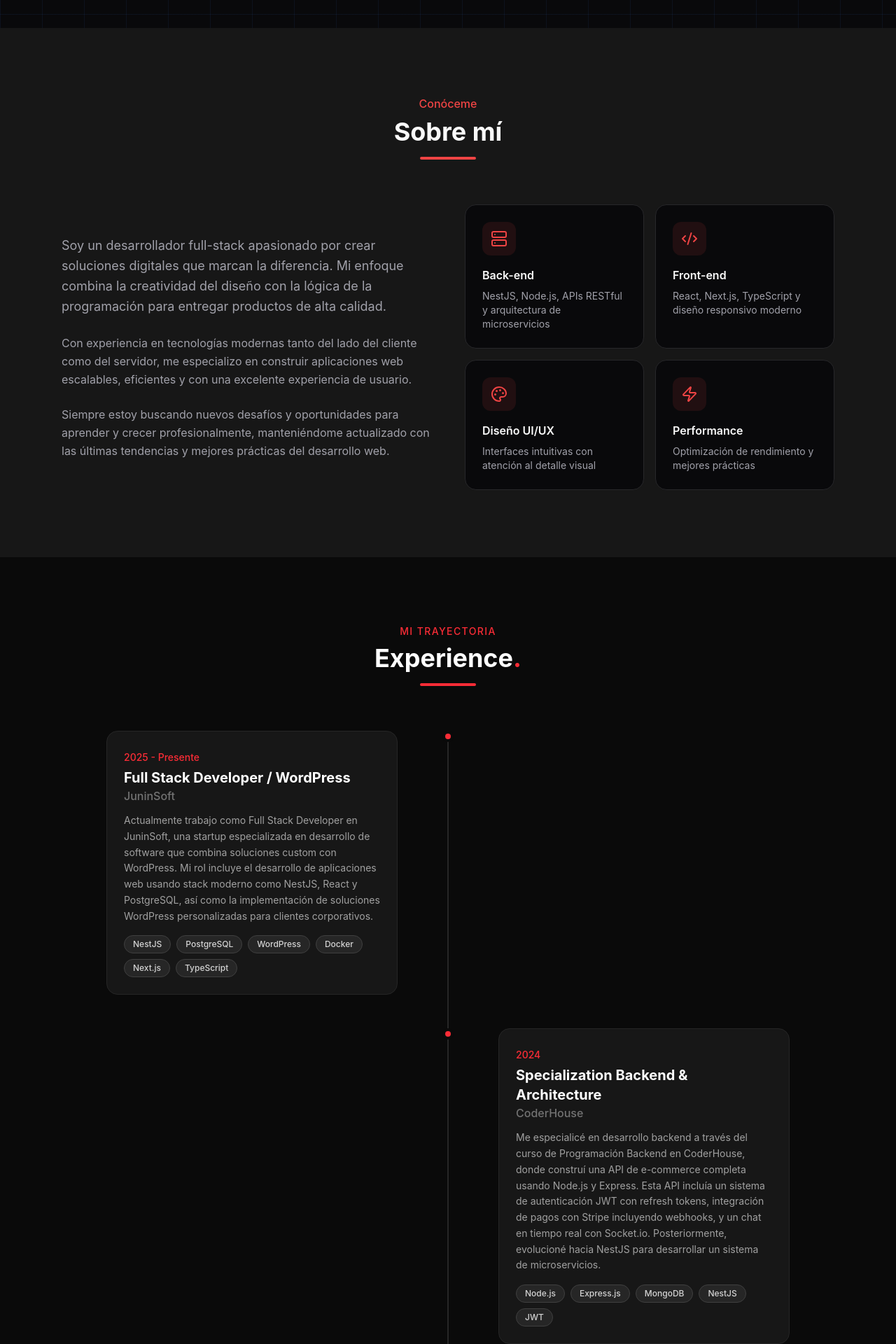
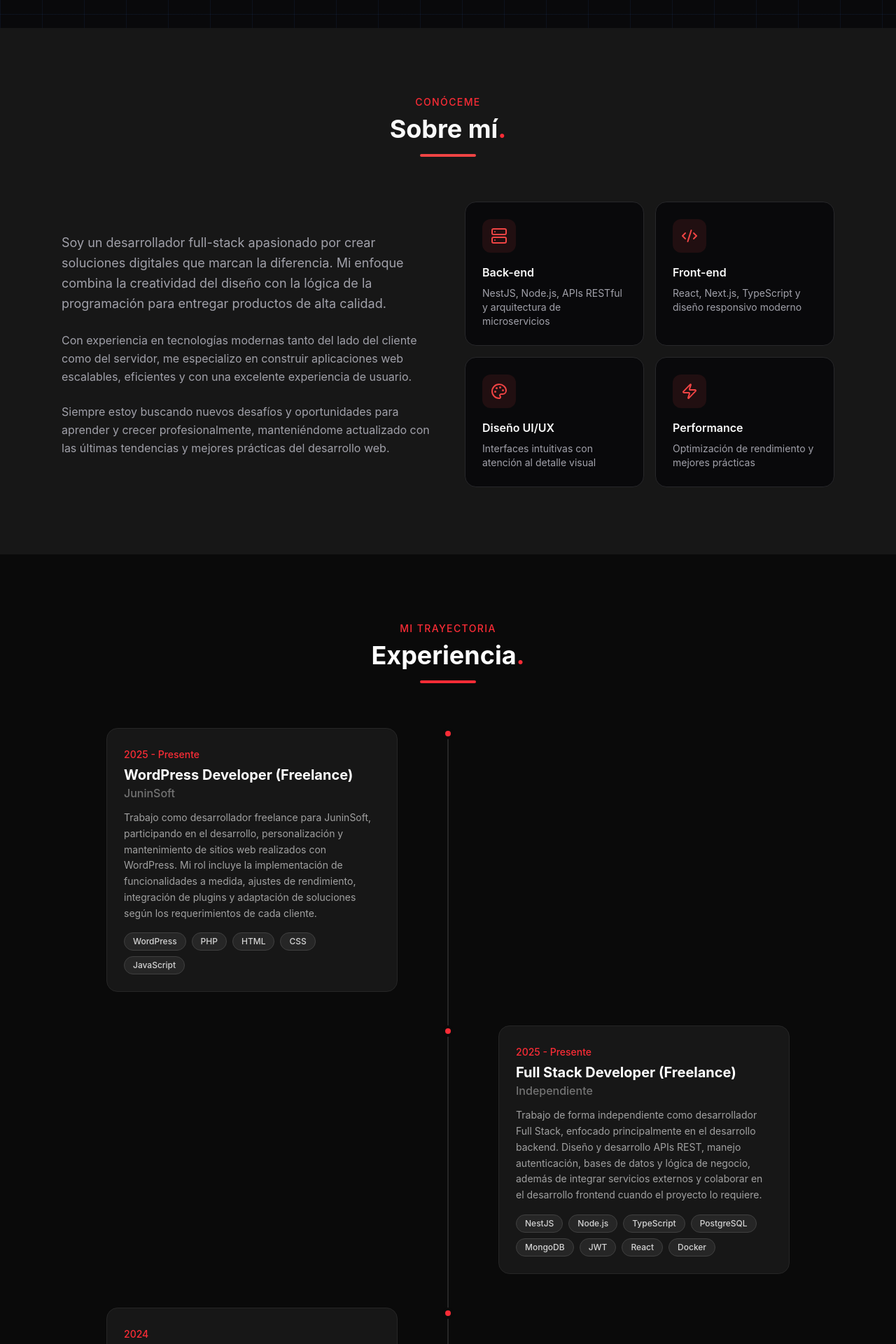
Before and after one commit to MarceloMastroiani/portfolio, a Next.js app: page / in a window 1280 px wide. Shown: the part 760-2680 px from the top of the page at 70% size. Built offline with nearby package versions, Linux system fonts and the light colour scheme.

Commit message:
fix: update data

```diff
--- a/src/app/globals.css
+++ b/src/app/globals.css
@@ -175,6 +175,9 @@
   --color-sidebar-ring: var(--sidebar-ring);
 }
 
+html {
+  scroll-behavior: smooth;
+}
 html,
 body {
   margin: 0;
--- a/src/components/layout/FooterContact/contact.tsx
+++ b/src/components/layout/FooterContact/contact.tsx
@@ -49,9 +49,11 @@ export default function Contact() {
     <section id="contact" className="py-24 bg-neutral-950 shadow-2xl">
       <div className="max-w-6xl mx-auto px-6">
         <div className="text-center mb-16">
-          <p className="text-red-500 font-medium mb-2">Trabajemos juntos</p>
+          <p className="text-red-500 font-medium mb-2 tracking-widest uppercase text-sm">
+            Trabajemos juntos
+          </p>
           <h2 className="text-3xl md:text-4xl font-bold text-white mb-4">
-            Contacto
+            Contacto<span className="text-red-500">.</span>
           </h2>
           <div className="w-20 h-1 bg-red-500 mx-auto rounded-full" />
         </div>
--- a/src/components/layout/Navigation/navigation.tsx
+++ b/src/components/layout/Navigation/navigation.tsx
@@ -9,7 +9,7 @@ const navItems = [
   { label: "Sobre mí", href: "/#about" },
   { label: "Experiencia", href: "#experience" },
   { label: "Proyectos", href: "/#projects" },
-  { label: "Habilidades", href: "#skills" },
+  { label: "Tecnologías", href: "#skills" },
   { label: "Contacto", href: "#contact" },
 ];
 
--- a/src/components/sections/About/About-me/About-me.tsx
+++ b/src/components/sections/About/About-me/About-me.tsx
@@ -29,9 +29,11 @@ export default function AboutMe() {
     <section id="about" className="py-24 bg-neutral-900">
       <div className="max-w-6xl mx-auto px-6">
         <div className="text-center mb-16">
-          <p className="text-primary font-medium mb-2">Conóceme</p>
+          <p className="text-red-500 font-medium mb-2 tracking-widest uppercase text-sm">
+            Conóceme
+          </p>
           <h2 className="text-3xl md:text-4xl font-bold text-foreground mb-4">
-            Sobre mí
+            Sobre mí<span className="text-red-500">.</span>
           </h2>
           <div className="w-20 h-1 bg-primary mx-auto rounded-full" />
         </div>
--- a/src/components/sections/Experience/index.tsx
+++ b/src/components/sections/Experience/index.tsx
@@ -1,46 +1,57 @@
 const experiences = [
   {
     year: "2025 - Presente",
-    title: "Full Stack Developer / WordPress",
+    title: "WordPress Developer (Freelance)",
     company: "JuninSoft",
     description:
-      "Actualmente trabajo como Full Stack Developer en JuninSoft, una startup especializada en desarrollo de software que combina soluciones custom con WordPress. Mi rol incluye el desarrollo de aplicaciones web usando stack moderno como NestJS, React y PostgreSQL, así como la implementación de soluciones WordPress personalizadas para clientes corporativos.",
-    technologies: [
-      "NestJS",
-      "PostgreSQL",
-      "WordPress",
-      "Docker",
-      "Next.js",
-      "TypeScript",
-    ],
+      "Trabajo como desarrollador freelance para JuninSoft, participando en el desarrollo, personalización y mantenimiento de sitios web realizados con WordPress. Mi rol incluye la implementación de funcionalidades a medida, ajustes de rendimiento, integración de plugins y adaptación de soluciones según los requerimientos de cada cliente.",
+    technologies: ["WordPress", "PHP", "HTML", "CSS", "JavaScript"],
     side: "left",
   },
   {
+    year: "2025 - Presente",
+    title: "Full Stack Developer (Freelance)",
+    company: "Independiente",
+    description:
+      "Trabajo de forma independiente como desarrollador Full Stack, enfocado principalmente en el desarrollo backend. Diseño y desarrollo APIs REST, manejo autenticación, bases de datos y lógica de negocio, además de integrar servicios externos y colaborar en el desarrollo frontend cuando el proyecto lo requiere.",
+    technologies: [
+      "NestJS",
+      "Node.js",
+      "TypeScript",
+      "PostgreSQL",
+      "MongoDB",
+      "JWT",
+      "React",
+      "Docker",
+    ],
+    side: "right",
+  },
+  {
     year: "2024",
-    title: "Specialization Backend & Architecture",
+    title: "Backend Specialization",
     company: "CoderHouse",
     description:
-      "Me especialicé en desarrollo backend a través del curso de Programación Backend en CoderHouse, donde construí una API de e-commerce completa usando Node.js y Express. Esta API incluía un sistema de autenticación JWT con refresh tokens, integración de pagos con Stripe incluyendo webhooks, y un chat en tiempo real con Socket.io. Posteriormente, evolucioné hacia NestJS para desarrollar un sistema de microservicios.",
+      "Me especialicé en desarrollo backend a través del curso de Programación Backend en CoderHouse. Durante la cursada desarrollé una API de e-commerce utilizando Node.js y Express, con autenticación JWT, manejo de roles, integración de pagos con Stripe y un sistema de chat en tiempo real con Socket.io. Como evolución del aprendizaje, comencé a trabajar con NestJS y conceptos de arquitectura y microservicios.",
     technologies: ["Node.js", "Express.js", "MongoDB", "NestJS", "JWT"],
-    side: "right",
+    side: "left",
   },
   {
     year: "2023",
     title: "Frontend Development",
     company: "CoderHouse",
     description:
-      "Completé mi formación en desarrollo frontend, aprendiendo React, JavaScript moderno y las mejores prácticas de desarrollo web. Construí múltiples proyectos incluyendo aplicaciones interactivas y sitios web responsivos.",
+      "Completé mi formación en desarrollo frontend, enfocándome en JavaScript moderno y React. Desarrollé proyectos prácticos que incluyeron aplicaciones interactivas, manejo de estado y maquetado de interfaces responsivas aplicando buenas prácticas de desarrollo web.",
     technologies: ["React", "JavaScript", "HTML", "CSS", "SASS"],
-    side: "left",
+    side: "right",
   },
   {
     year: "2022",
     title: "Inicio en Programación",
     company: "Autodidacta",
     description:
-      "Comencé mi viaje en el mundo de la programación, aprendiendo los fundamentos de HTML, CSS y JavaScript. Desarrollé mis primeros proyectos personales y descubrí mi pasión por el desarrollo web.",
+      "Comencé a aprender programación de forma autodidacta, incorporando los fundamentos de HTML, CSS y JavaScript. Realicé mis primeros proyectos personales, aprendiendo control de versiones con Git y sentando las bases para el desarrollo web.",
     technologies: ["HTML", "CSS", "JavaScript", "Git"],
-    side: "right",
+    side: "left",
   },
 ];
 
@@ -53,7 +64,7 @@ export default function Experience() {
             Mi Trayectoria
           </p>
           <h2 className="text-3xl md:text-4xl font-bold text-white mb-4">
-            Experience<span className="text-red-500">.</span>
+            Experiencia<span className="text-red-500">.</span>
           </h2>
           <div className="w-20 h-1 bg-red-500 mx-auto rounded-full" />
         </div>
@@ -77,7 +88,7 @@ export default function Experience() {
                       : "md:ml-auto md:pl-8"
                   }`}
                 >
-                  <div className="bg-neutral-900 rounded-xl border border-neutral-800 p-6 hover:border-red-500/30 transition-colors">
+                  <div className="bg-neutral-900 rounded-xl border border-neutral-800 p-6 hover:scale-105 transition-all duration-300">
                     <span className="text-red-500 font-medium text-sm">
                       {exp.year}
                     </span>
--- a/src/components/sections/Home/index.tsx
+++ b/src/components/sections/Home/index.tsx
@@ -43,7 +43,7 @@ export default function Hero() {
             >
               <div
                 id="imgDiv"
-                className={`absolute top-0 w-[80%] h-full rounded-3xl bg-(--color-primary) ${animation} md:w-80 md:h-80`}
+                className={`absolute top-0 w-full h-full rounded-3xl bg-(--color-primary)  ${animation} md:w-80 md:h-80`}
               >
                 <Image
                   className="absolute top-1/2 left-1/2 -translate-x-1/2 -translate-y-1/2 "
@@ -69,7 +69,7 @@ export default function Hero() {
 
             {/* Content */}
             <div className="flex-1 text-center lg:text-left">
-              <p className="text-red-500 font-medium mb-3 tracking-wide">
+              <p className="text-red-500 font-medium mb-3 tracking-widest uppercase text-sm">
                 ¡Hola! Soy
               </p>
               <h1 className="text-4xl md:text-5xl lg:text-6xl font-bold text-white mb-4 text-balance">
@@ -104,7 +104,7 @@ export default function Hero() {
               {/* Social Links */}
               <div className="flex items-center gap-4 justify-center lg:justify-start">
                 <a
-                  href="https://github.com/marcelomastroiani"
+                  href="https://github.com/MarceloMastroiani"
                   target="_blank"
                   rel="noopener noreferrer"
                   className="p-3 rounded-full bg-neutral-800 hover:bg-neutral-700 text-neutral-400 hover:text-white transition-colors"
@@ -113,7 +113,7 @@ export default function Hero() {
                   <Github size={20} />
                 </a>
                 <a
-                  href="https://linkedin.com/in/marcelomastroiani"
+                  href="https://www.linkedin.com/in/marcelo-mastroiani/"
                   target="_blank"
                   rel="noopener noreferrer"
                   className="p-3 rounded-full bg-neutral-800 hover:bg-neutral-700 text-neutral-400 hover:text-white transition-colors"
@@ -122,7 +122,7 @@ export default function Hero() {
                   <Linkedin size={20} />
                 </a>
                 <a
-                  href="mailto:contacto@marcelomastroiani.com"
+                  href="mailto:mastroianimarcelo04@gmail.com"
                   className="p-3 rounded-full bg-neutral-800 hover:bg-neutral-700 text-neutral-400 hover:text-white transition-colors"
                   aria-label="Email"
                 >
--- a/src/components/sections/Skills/skill.tsx
+++ b/src/components/sections/Skills/skill.tsx
@@ -19,9 +19,21 @@ import {
   SiGithub,
   SiDocker,
   SiPostgresql,
+  SiKubernetes,
 } from "react-icons/si";
 
 const techStack = [
+  { name: "Node.js", icon: SiNodedotjs },
+  { name: "Express", icon: SiExpress },
+  { name: "NestJS", icon: SiNestjs },
+  { name: "MongoDB", icon: SiMongodb },
+  { name: "PostgreSQL", icon: SiPostgresql },
+  { name: "Firebase", icon: SiFirebase },
+  { name: "Prisma", icon: SiPrisma },
+  { name: "Git", icon: SiGit },
+  { name: "GitHub", icon: SiGithub },
+  { name: "Docker", icon: SiDocker },
+  { name: "Kubernetes", icon: SiKubernetes },
   { name: "HTML5", icon: SiHtml5 },
   { name: "CSS3", icon: SiCss3 },
   { name: "SASS", icon: SiSass },
@@ -32,16 +44,6 @@ const techStack = [
   { name: "Next.js", icon: SiNextdotjs },
   { name: "Redux", icon: SiRedux },
   { name: "Material UI", icon: SiMui },
-  { name: "Node.js", icon: SiNodedotjs },
-  { name: "Express", icon: SiExpress },
-  { name: "NestJS", icon: SiNestjs },
-  { name: "MongoDB", icon: SiMongodb },
-  { name: "Firebase", icon: SiFirebase },
-  { name: "Prisma", icon: SiPrisma },
-  { name: "Git", icon: SiGit },
-  { name: "GitHub", icon: SiGithub },
-  { name: "Docker", icon: SiDocker },
-  { name: "PostgreSQL", icon: SiPostgresql },
 ];
 
 export function Skills() {
@@ -53,7 +55,7 @@ export function Skills() {
             Mi Arsenal
           </p>
           <h2 className="text-3xl md:text-4xl font-bold text-white mb-4">
-            Tech Stack<span className="text-red-500">.</span>
+            Tecnologías<span className="text-red-500">.</span>
           </h2>
           <div className="w-20 h-1 bg-red-500 mx-auto rounded-full" />
         </div>
--- a/src/components/sections/projects/project-me/projectx.tsx
+++ b/src/components/sections/projects/project-me/projectx.tsx
@@ -71,9 +71,11 @@ export default function ProjectX() {
     <section id="proyectos" className="py-24 ">
       <div className="max-w-6xl mx-auto px-6">
         <div className="text-center mb-16">
-          <p className="text-red-500 font-medium mb-2">Mi trabajo</p>
+          <p className="text-red-500 font-medium mb-2 tracking-widest uppercase text-sm">
+            Mi trabajo
+          </p>
           <h2 className="text-3xl md:text-4xl font-bold text-white mb-4">
-            Proyectos
+            Proyectos<span className="text-red-500">.</span>
           </h2>
           <div className="w-20 h-1 bg-red-500 mx-auto rounded-full" />
         </div>
```
